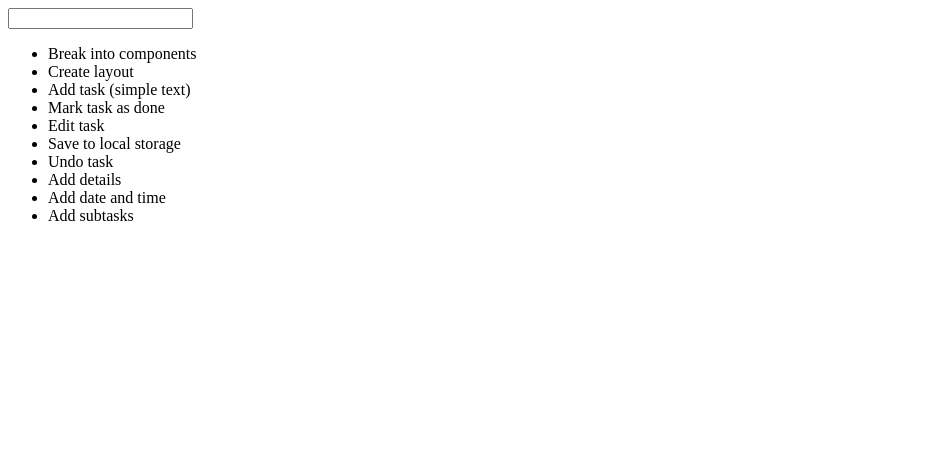
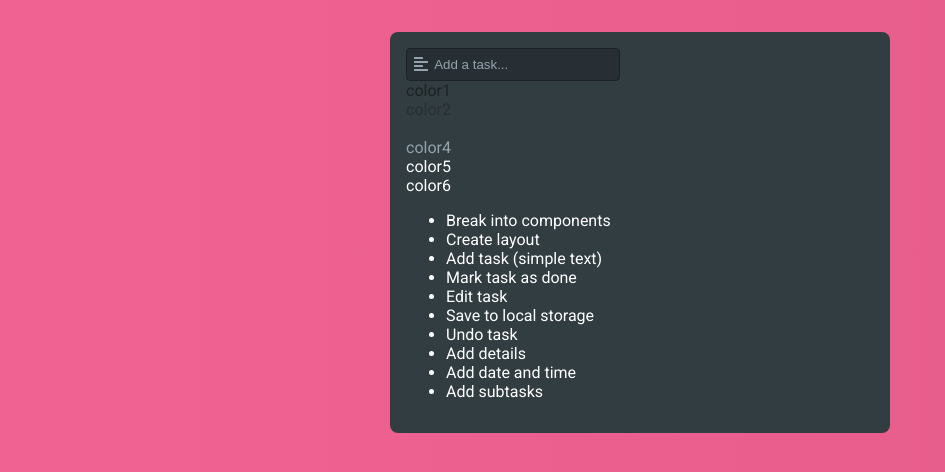
Before and after one commit to SplinterDev/tobedone, a React (Create React App) app: page / in a window 1280 px wide. Shown: the top 472 px of the page, without its empty margins (0-945 px from the left). Built offline with nearby package versions, Linux system fonts and the light colour scheme.

Commit message:
Add colors

```diff
--- a/package.json
+++ b/package.json
@@ -3,6 +3,9 @@
   "version": "0.1.0",
   "private": true,
   "dependencies": {
+    "@fortawesome/fontawesome-svg-core": "^1.2.35",
+    "@fortawesome/free-solid-svg-icons": "^5.15.3",
+    "@fortawesome/react-fontawesome": "^0.1.14",
     "@testing-library/jest-dom": "^5.11.10",
     "@testing-library/react": "^11.2.6",
     "@testing-library/user-event": "^12.8.3",
--- a/src/App.tsx
+++ /dev/null
@@ -1,15 +0,0 @@
-import React from 'react'
-import './App.scss'
-import TaskInput from './components/TaskInput/TaskInput'
-import TaskList from './components/TaskList/TaskList'
-
-function App(): JSX.Element {
-  return (
-    <div className="App">
-      <TaskInput />
-      <TaskList />
-    </div>
-  )
-}
-
-export default App
--- /dev/null
+++ b/src/components/App/App.scss
@@ -0,0 +1,18 @@
+@import '../../styles/colors.scss';
+
+.App {
+  height: 100%;
+  background: linear-gradient(90deg, #f06292 0%, #e55c8a 100%);
+  padding-top: 2rem;
+  font-family: 'Roboto', Arial, Helvetica, sans-serif;
+
+  .content {
+    background-color: $gray;
+    border-radius: 0.5rem;
+    box-sizing: border-box;
+    color: $white;
+    max-width: 500px;
+    margin: auto;
+    padding: 1rem;
+  }
+}
--- /dev/null
+++ b/src/components/App/App.tsx
@@ -0,0 +1,17 @@
+import React from 'react'
+import './App.scss'
+import TaskInput from '../TaskInput/TaskInput'
+import TaskList from '../TaskList/TaskList'
+
+function App(): JSX.Element {
+  return (
+    <div className="App">
+      <div className="content">
+        <TaskInput />
+        <TaskList />
+      </div>
+    </div>
+  )
+}
+
+export default App
--- a/src/components/TaskInput/TaskInput.scss
+++ b/src/components/TaskInput/TaskInput.scss
@@ -0,0 +1,42 @@
+@import '../../styles/colors.scss';
+
+.TaskInput {
+  position: relative;
+
+  input {
+    background-color: $dark-gray;
+    border: 1px solid $black;
+    border-radius: 0.25rem;
+    color: $white;
+    padding: 0.5rem;
+    padding-left: 1.7rem;
+  }
+
+  ::placeholder {
+    color: $light-gray;
+    opacity: 1;
+  }
+
+  .icon {
+    left: 0.5rem;
+    top: 0.5rem;
+    position: absolute;
+    color: $light-gray;
+  }
+
+  .color1 {
+    color: $black;
+  }
+  .color2 {
+    color: $dark-gray;
+  }
+  .color3 {
+    color: $gray;
+  }
+  .color4 {
+    color: $light-gray;
+  }
+  .color5 {
+    color: $white;
+  }
+}
--- a/src/components/TaskInput/TaskInput.tsx
+++ b/src/components/TaskInput/TaskInput.tsx
@@ -1,10 +1,19 @@
+import { faAlignLeft } from '@fortawesome/free-solid-svg-icons'
+import { FontAwesomeIcon as Icon } from '@fortawesome/react-fontawesome'
 import React from 'react'
 import './TaskInput.scss'
 
 const TaskInput = (): JSX.Element => {
   return (
     <div className="TaskInput">
-      <input type="text" />
+      <Icon className="icon" icon={faAlignLeft} />
+      <input type="text" placeholder="Add a task..." />
+      <div className="color1">color1</div>
+      <div className="color2">color2</div>
+      <div className="color3">color3</div>
+      <div className="color4">color4</div>
+      <div className="color5">color5</div>
+      <div className="color6">color6</div>
     </div>
   )
 }
--- /dev/null
+++ b/src/index.scss
@@ -0,0 +1,10 @@
+@import-normalize; /* bring in normalize.css styles */
+
+@import url('https://fonts.googleapis.com/css2?family=Roboto:wght@400;700&display=swap');
+
+html,
+body,
+#root {
+  height: 100%;
+  margin: 0;
+}
--- a/src/index.tsx
+++ b/src/index.tsx
@@ -1,6 +1,7 @@
 import React from 'react'
 import ReactDOM from 'react-dom'
-import App from './App'
+import App from './components/App/App'
+import './index.scss'
 
 ReactDOM.render(
   <React.StrictMode>
--- /dev/null
+++ b/src/styles/_colors.scss
@@ -0,0 +1,5 @@
+$black: #1c2225;
+$dark-gray: lighten($black, 5%);
+$gray: lighten($black, 10%);
+$light-gray: lighten($black, 50%);
+$white: lighten($black, 90%);
```
Also changed, not shown: src/App.scss (deleted), 1 other file (tests, documents, lock files or other folders).
